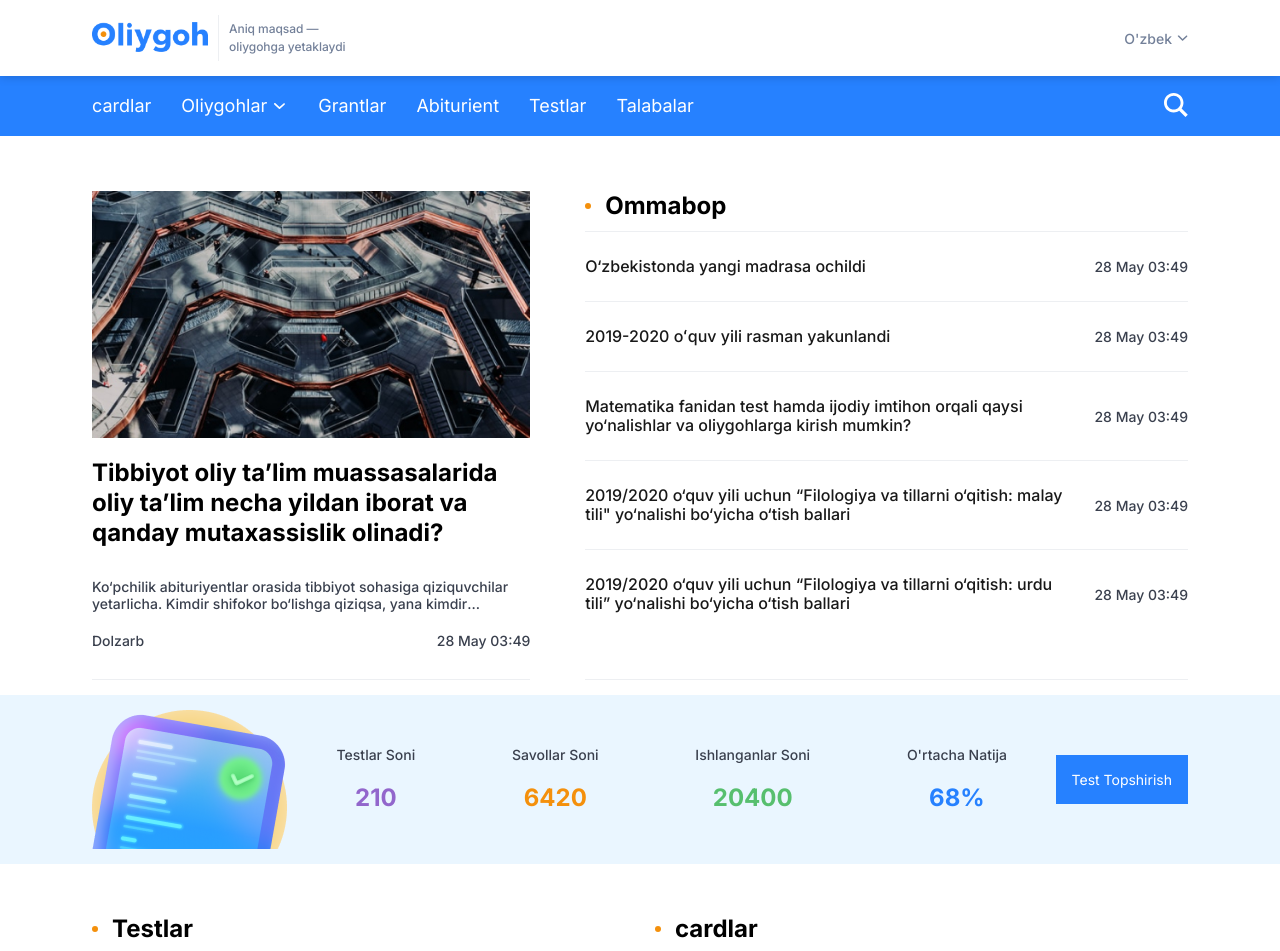
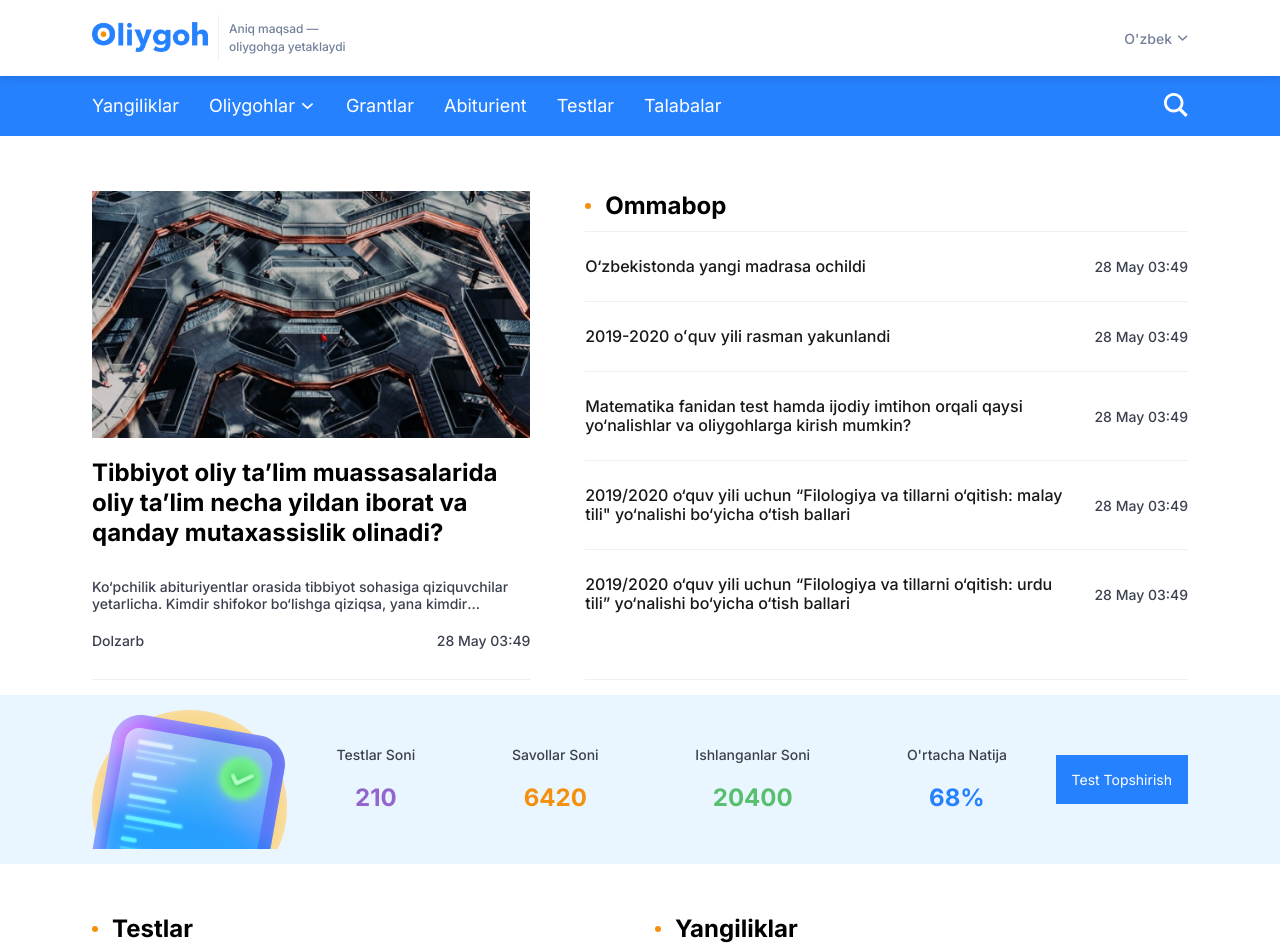
Before and after one commit to khassanboi/oliygoh, a plain HTML site: page index.html in a window 1280 px wide. Shown: the top 951 px of the page. Drawn offline with nearby package versions, Linux system fonts and the light colour scheme.

Commit message:
Typo Fix
The word of "cardlar" has been changed to "Yangliklar". It has been previously changed when I automatically changed some CSS classes containing "yangilik" to "card".

```diff
--- a/index.html
+++ b/index.html
@@ -44,7 +44,7 @@
             </div>
             <ul class="nav__list">
                 <li class="nav__list-item">
-                    <a href="#">cardlar</a>
+                    <a href="#">Yangiliklar</a>
                 </li>
                 <li class="nav__list-item">
                     <a href="#">Oliygohlar</a>
@@ -206,7 +206,7 @@
                 </div>
             </section>
             <section class="main__right">
-                <h1 class="h1 h1--heading">cardlar</h1>
+                <h1 class="h1 h1--heading">Yangiliklar</h1>
                 <div class="main__right-container">
                     <div class="card">
                         <div class="card__head">
```
